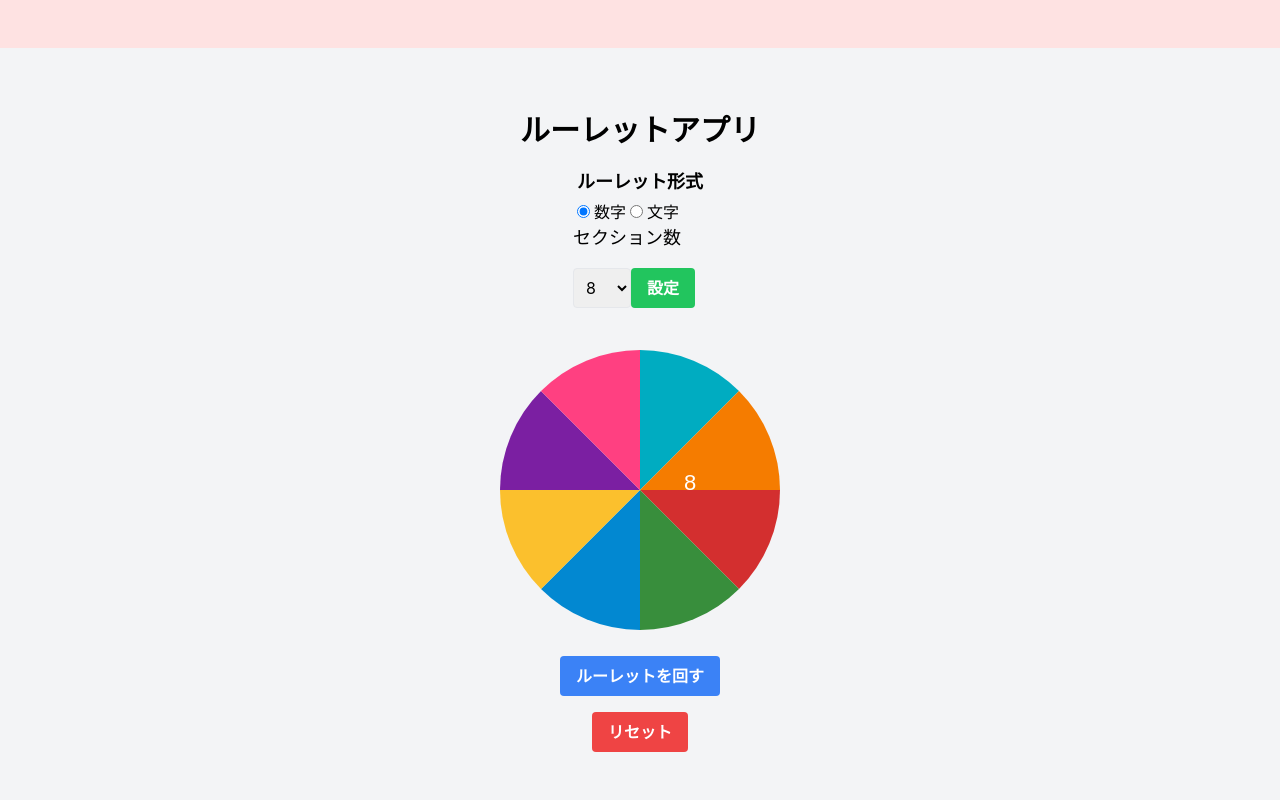
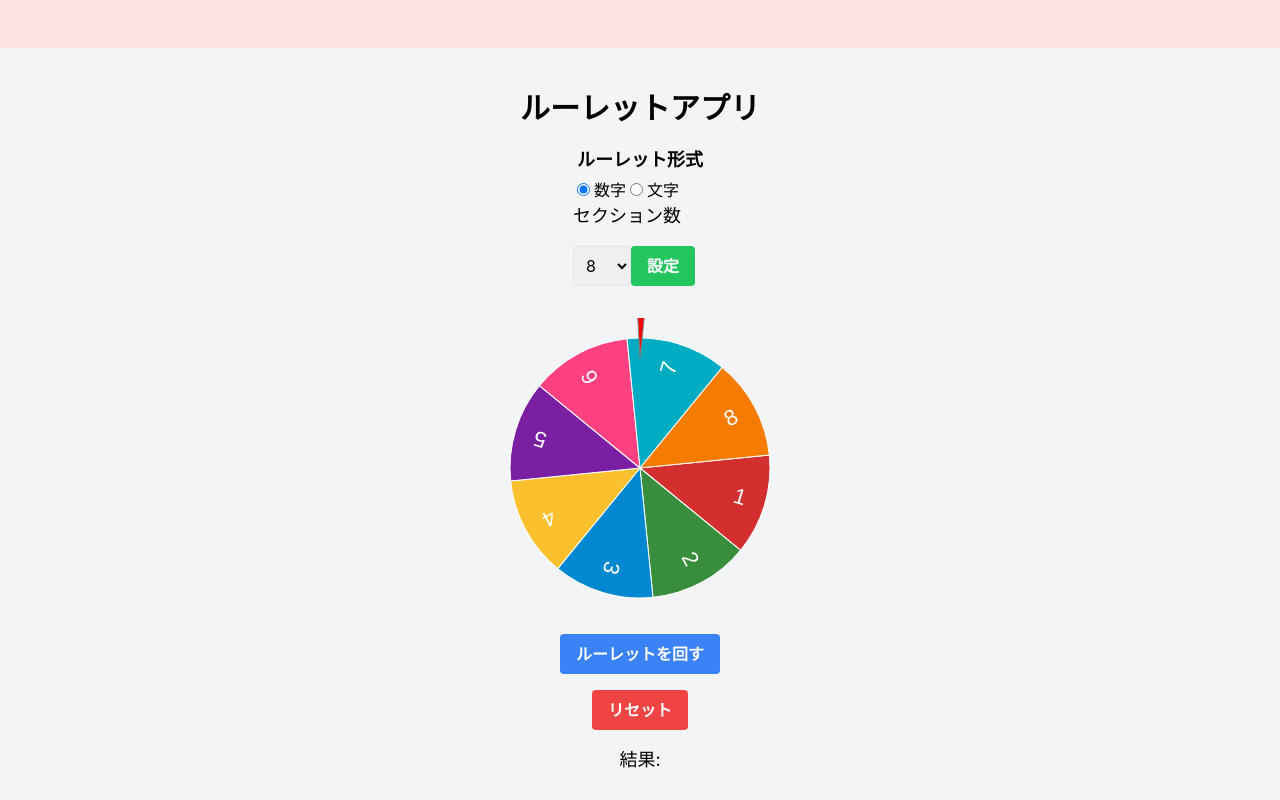
Before and after one commit to redbeans1223/roulette-app, a React (Create React App) app in the folder frontend/: page / in a window 1280 px wide. Built offline with nearby package versions, Linux system fonts and the light colour scheme.

Commit message:
Apply corrected result display with spacing

```diff
--- a/frontend/src/App.js
+++ b/frontend/src/App.js
@@ -83,8 +83,8 @@
         const animate = (timestamp) => {
           if(!start) start = timestamp;
           const progress = Math.sin(Math.min((timestamp - start)  / duration, 1) ** 0.5 * (Math.PI / 2));
-          rotationRef.current = progress * targetRotation;
-          setRotation(rotationRef.current);
+
+          setRotation(progress * targetRotation);
           if (progress < 1) {
             requestAnimationFrame(animate);
           } else {
@@ -128,7 +128,12 @@
         <button onClick={handleReset} className='bg-red-500 hover:bg-red-700 text-white font-bold py-2 px-4 rounded mt-4'>
           リセット
         </button>
-        {result && <div className='mt-4 text-lg'>結果: {result}</div>}
+        <div className='mt-4 text-lg'>
+          結果:
+          {result && isSpinning === false && (
+            sections.type === 'number' ? '　' + result : sections.labels ? '　' + sections.labels[parseInt(result) - 1]: '　' + result
+          )}
+        </div>
       </div>
     );
   };
--- a/frontend/src/components/RouletteWheel.js
+++ b/frontend/src/components/RouletteWheel.js
@@ -9,49 +9,58 @@ const RouletteWheel = ({sections, rotation, colors}) => {
         const { count, type, labels } = sections;
 
         const width = 300; const height = 300;
+        const centerX = width / 2; const centerY = height / 2; const radius = width / 2 - 20;
+        ctx.clearRect(0, 0, width,  height);
         canvas.width = width; canvas.height = height;
-        const centerX = width / 2; const centerY = height / 2; const radius = width / 2 - 10;
+        // ルーレット描画
+        const angle = (2 * Math.PI) / count; // count=8 なら angle = 0.785398163（ラジアン） で 一つの円弧の円周でもある
         ctx.save();
         ctx.translate(centerX, centerY);
-        ctx.rotate(rotation || 0);
+        ctx.rotate(rotation - 0.1 || 0);
         ctx.translate(-centerX, -centerY);
-        const angle = (2 * Math.PI) / count; // count=8 なら angle = 0.785398163（ラジアン） で 一つの円弧の円周でもある
+
         for (let i = 0; i < count; i++) {
             const startAngle = i * angle;
             const endAngle = (i + 1) * angle;
             // セクション描画
             ctx.save();
             ctx.beginPath();
+            ctx.moveTo(centerX, centerY);
             ctx.arc(centerX, centerY, radius, startAngle, endAngle);
-            ctx.lineTo(centerX, centerY);
-            ctx.fillStyle = colors[i];
+            ctx.closePath();
+            ctx.fillStyle = colors[i % colors.length];
             ctx.fill();
+            ctx.strokeStyle = 'white';
+            ctx.stroke();
             ctx.restore();
+            // ctx.lineTo(centerX, centerY);
+
             // テキスト描画
             ctx.save();
             ctx.translate(centerX, centerY);
-            // ctx.rotate(startAngle + angle / 2);
+            ctx.rotate(startAngle + angle / 2);
             // ctx.rotate(-(startAngle + angle / 2));
             ctx.fillStyle = 'white';
-
             ctx.font = type == 'number' ? '22px Arial' : '14px Arial';
             ctx.textAlign = "center";
+            ctx.textBaseline = 'middle';
             const text = type == 'number' ? String(i + 1) : labels[i] || `セクション${i + 1}`;
-            ctx.fillText(text, radius -90, 0);
+            ctx.fillText(text, radius * 0.8, 0);
             ctx.restore();
         }
+        ctx.restore();
         // インジケータの描画
-        ctx.restore();
         ctx.beginPath();
-        ctx.moveTo(-10, -radius - 5);
-        ctx.lineTo(10, -radius - 5);
-        ctx.lineTo(0, -radius + 5);
+        ctx.moveTo(centerX -10, -radius - 10);
+        ctx.lineTo(centerX + 20, -radius - 20);
+        ctx.lineTo(centerX, centerY -radius + 20);
         ctx.closePath();
-        ctx.fillStyle = "white";
+        ctx.fillStyle = "red";
         ctx.fill();
-
+        ctx.strokeStyle = 'gray';
+        ctx.stroke();
     }, [sections, colors, rotation]);
-    return <canvas ref={canvasRef} className="mt-4"/>
+    return <canvas ref={canvasRef} className="mt-4 mx-auto" style={{ display: 'block' }}/>
 };
 
 export default RouletteWheel;
```
